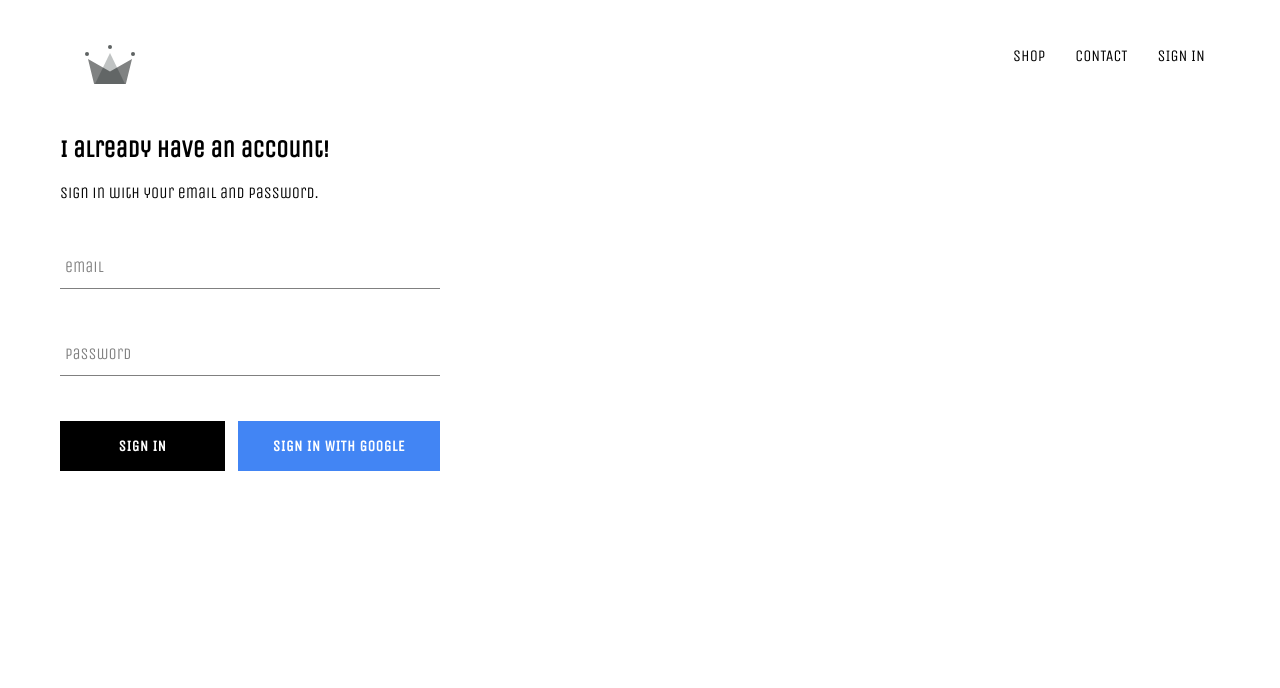
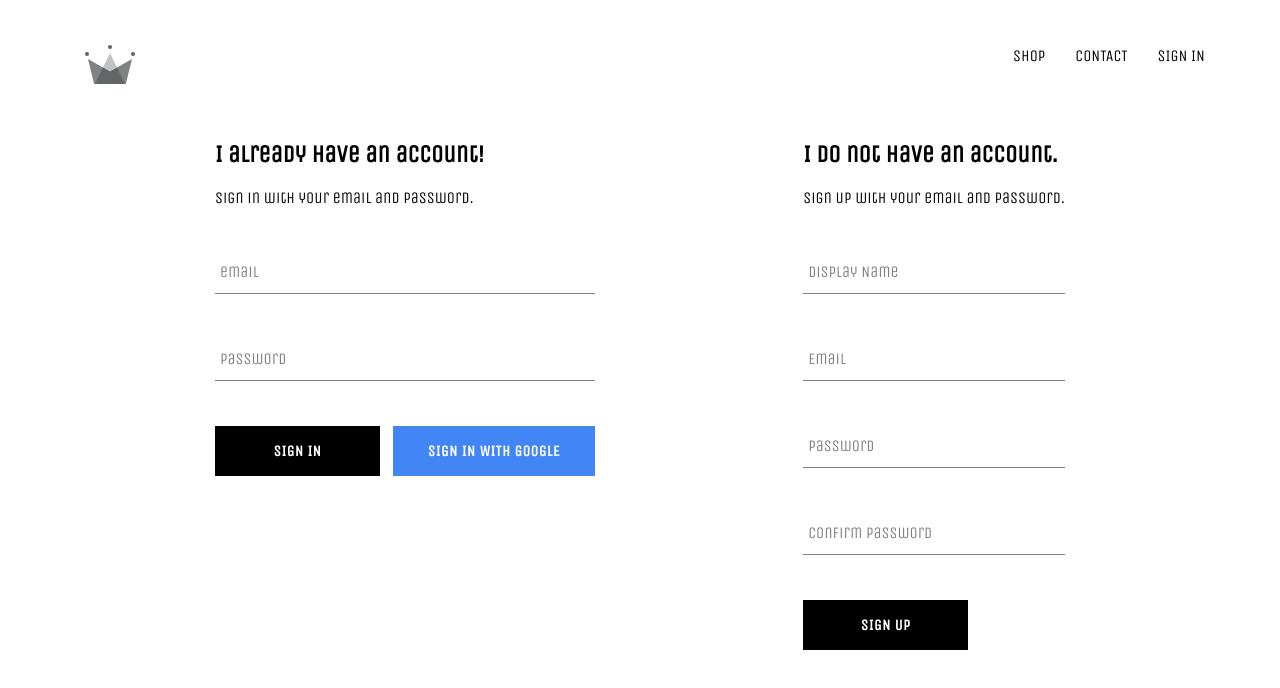
Before and after one commit to roygarxia/eCommerce-webapp, a React (Create React App) app: page /signin in a window 1280 px wide. Shown: the top 688 px of the page. Built offline with nearby package versions, Linux system fonts and the light colour scheme; no server answers.

Commit message:
implemented firebase utils, included ability to store autheticated users into our firestore database

```diff
--- a/src/App.js
+++ b/src/App.js
@@ -5,7 +5,7 @@
 import ShopPage from './pages/shop/shop.component.jsx';
 import SignInAndSignUpPage from './pages/sign-in-and-sign-up/sign-in-and-sign-up.component.jsx'
 import Header from './components/header/header.component.jsx';
-import { auth } from './firebase/firebase.utils.js';
+import { auth, createUserProfileDocument } from './firebase/firebase.utils.js';
 
 
 
@@ -22,9 +22,23 @@
   unsubscribeFromAuth = null;
 
   componentDidMount() {
-    this.unsubscribeFromAuth = auth.onAuthStateChanged(user => {
-      this.setState({ currentUser: user });
-    })
+    this.unsubscribeFromAuth = auth.onAuthStateChanged(async userAuth => {
+      if (userAuth) {
+        const userRef = await createUserProfileDocument(userAuth);
+
+        userRef.onSnapshot(snapShot => {
+          this.setState({
+            currentUser: {
+              id: snapShot.id,
+              ...snapShot.data()
+            }
+          });
+          console.log(this.setState);
+        });
+
+      }
+      this.setState({currentUser: userAuth});
+    });
   }
 
 
--- /dev/null
+++ b/src/components/sign-up/sign-up.component.jsx
@@ -0,0 +1,96 @@
+import React from 'react';
+import FormInput from '../form-input/form-input.component.jsx'
+import CustomButton from '../custom-button/custom-button.component.jsx'
+import { auth, createUserProfileDocument } from '../../firebase/firebase.utils'
+
+class SignUp extends React.Component {
+    constructor() {
+        super();
+
+        this.state = {
+            displayName: '',
+            email: '',
+            password: '',
+            confirmPassword: ''
+        }
+    }
+
+    handleSubmit = async event => {
+        event.preventDefault();
+        const {displayName, email, password, confirmPassword} = this.state;
+
+        if (password !== confirmPassword) {
+            alert('Passwords do not match.');
+            return;
+        }
+
+        try {
+            const {user} = await auth.createUserWithEmailAndPassword(email, password);
+
+            await createUserProfileDocument(user, {displayName});
+
+            this.setState({
+                displayName: '',
+                email: '',
+                password: '',
+                confirmPassword: ''
+            });
+
+        } catch(error) {
+            console.log(error);
+        }
+    };
+
+    handleChange = event => {
+        const {name, value} = event.target;
+
+        this.setState({[name]: value});
+    }
+
+    render() {
+        const {displayName, email, password, confirmPassword} = this.state;
+        return(
+            <div className='sign-up'>
+                <h2 className='title'>I do not have an account.</h2>
+                <span>Sign up with your email and password.</span>
+                <form className='sign-up-form' onSubmit={this.handleSubmit}>
+                    <FormInput
+                        type='text'
+                        name='displayName'
+                        value={displayName}
+                        onChange={this.handleChange}
+                        label='Display Name'
+                        required/>
+
+                    <FormInput
+                        type='email'
+                        name='email'
+                        value={email}
+                        onChange={this.handleChange}
+                        label='Email'
+                        required/>
+
+                    <FormInput
+                        type='password'
+                        name='password'
+                        value={password}
+                        onChange={this.handleChange}
+                        label='Password'
+                        required/>
+
+                    <FormInput
+                        type='password'
+                        name='confirmPassword'
+                        value={confirmPassword}
+                        onChange={this.handleChange}
+                        label='Confirm Password'
+                        required
+                    />
+                    <CustomButton type='submit'>SIGN UP</CustomButton>
+                </form>
+            </div>
+        )
+    }
+}
+
+export default SignUp;
--- /dev/null
+++ b/src/components/sign-up/sign-up.styles.scss
@@ -0,0 +1,9 @@
+.sign-up {
+    display: flex;
+    flex-direction: column;
+    width: 380px;
+
+    .title {
+        margin: 10px 0;
+    }
+}
--- a/src/firebase/firebase.utils.js
+++ b/src/firebase/firebase.utils.js
@@ -13,6 +13,31 @@
     measurementId: "G-4917D7D474"
   };
 
+  export const createUserProfileDocument = async(userAuth, additionalData) => {
+      if (!userAuth) return;
+
+      const userRef = firestore.doc(`users/${userAuth.uid}`);
+
+      const snapShot = await userRef.get();
+
+      if (!snapShot.exists) {
+        const { displayName, email } = userAuth;
+        const createdAt = new Date();
+
+        try {
+            await userRef.set({
+                displayName,
+                email,
+                createdAt,
+                ...additionalData
+            })
+        } catch (error) {
+            console.log('error creating user', error.message);
+        }
+      }
+
+      return userRef;
+  }
 
   firebase.initializeApp(config);
 
--- a/src/pages/sign-in-and-sign-up/sign-in-and-sign-out.styles.scss
+++ b/src/pages/sign-in-and-sign-up/sign-in-and-sign-out.styles.scss
@@ -0,0 +1,6 @@
+.sign-in-and-sign-up {
+    width: 850px;
+    display: flex;
+    justify-content: space-between;
+    margin: 30px auto;
+}
--- a/src/pages/sign-in-and-sign-up/sign-in-and-sign-up.component.jsx
+++ b/src/pages/sign-in-and-sign-up/sign-in-and-sign-up.component.jsx
@@ -1,10 +1,12 @@
 import React from 'react';
-import SignIn from '../../components/sign-in/sign-in.component.jsx'
+import SignIn from '../../components/sign-in/sign-in.component.jsx';
+import SignUp from '../../components/sign-up/sign-up.component.jsx';
 import './sign-in-and-sign-out.styles.scss';
 
 const SignInAndSignUpPage = () => (
     <div className='sign-in-and-sign-up'>
         <SignIn/>
+        <SignUp/>
 
     </div>
 )
```
